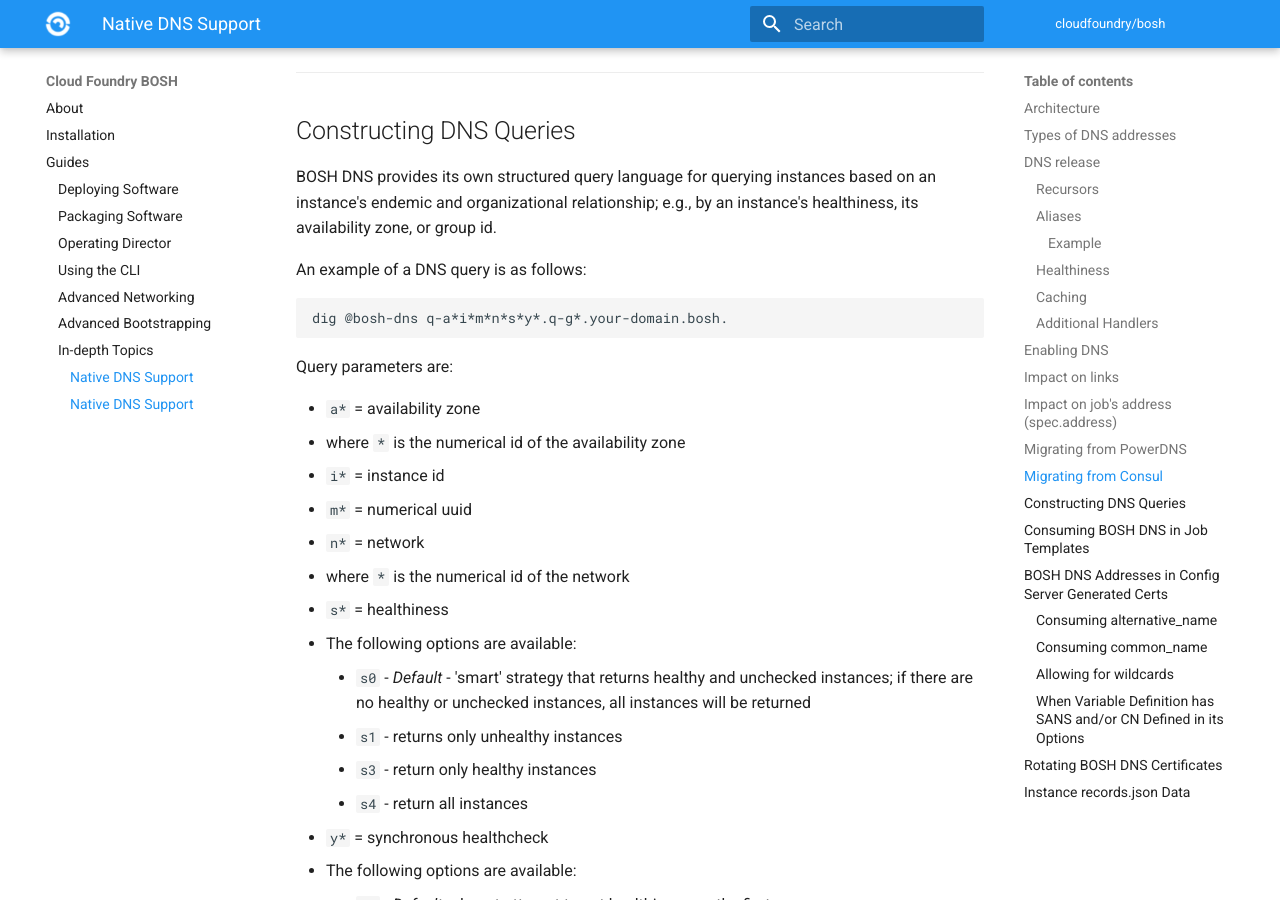
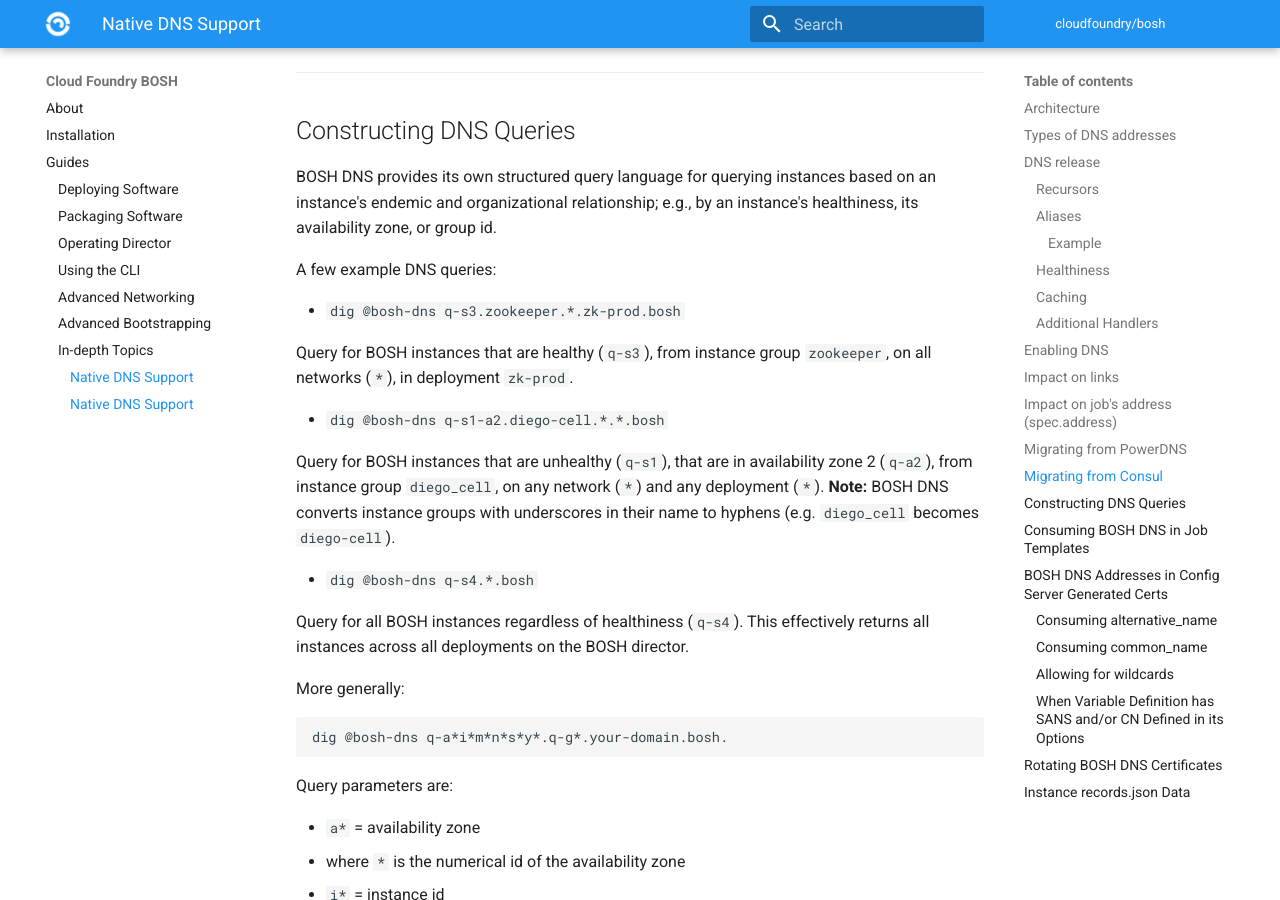
Before and after one commit to cloudfoundry/docs-bosh, an MkDocs documentation site: the page built from content/dns.md, in a window 1280 px wide and 900 px high, scrolled down 6662 px. Built offline with MkDocs 1.6.1 and Material for MkDocs 9.7.7, drawn with Linux system fonts in a browser that asks for light colours; old or Windows-style settings are respelled for this version of MkDocs.

Commit message:
Add query examples for BOSH DNS

````diff
--- a/content/dns.md
+++ b/content/dns.md
@@ -204,8 +204,21 @@ BOSH DNS provides its own structured query language for querying instances
 based on an instance's endemic and organizational relationship; e.g., by an
 instance's healthiness, its availability zone, or group id.
 
-An example of a DNS query is as follows:
+A few example DNS queries:
 
+* `dig @bosh-dns q-s3.zookeeper.*.zk-prod.bosh`
+
+Query for BOSH instances that are healthy (`q-s3`), from instance group `zookeeper`, on all networks (`*`), in deployment `zk-prod`.
+
+* `dig @bosh-dns q-s1-a2.diego-cell.*.*.bosh`
+
+Query for BOSH instances that are unhealthy (`q-s1`), that are in availability zone 2 (`q-a2`), from instance group `diego_cell`, on any network (`*`) and any deployment (`*`). **Note:** BOSH DNS converts instance groups with underscores in their name to hyphens (e.g. `diego_cell` becomes `diego-cell`).
+
+* `dig @bosh-dns q-s4.*.bosh`
+
+Query for all BOSH instances regardless of healthiness (`q-s4`). This effectively returns all instances across all deployments on the BOSH director.
+
+More generally:
 ```bash
 dig @bosh-dns q-a*i*m*n*s*y*.q-g*.your-domain.bosh.
 ```
````
